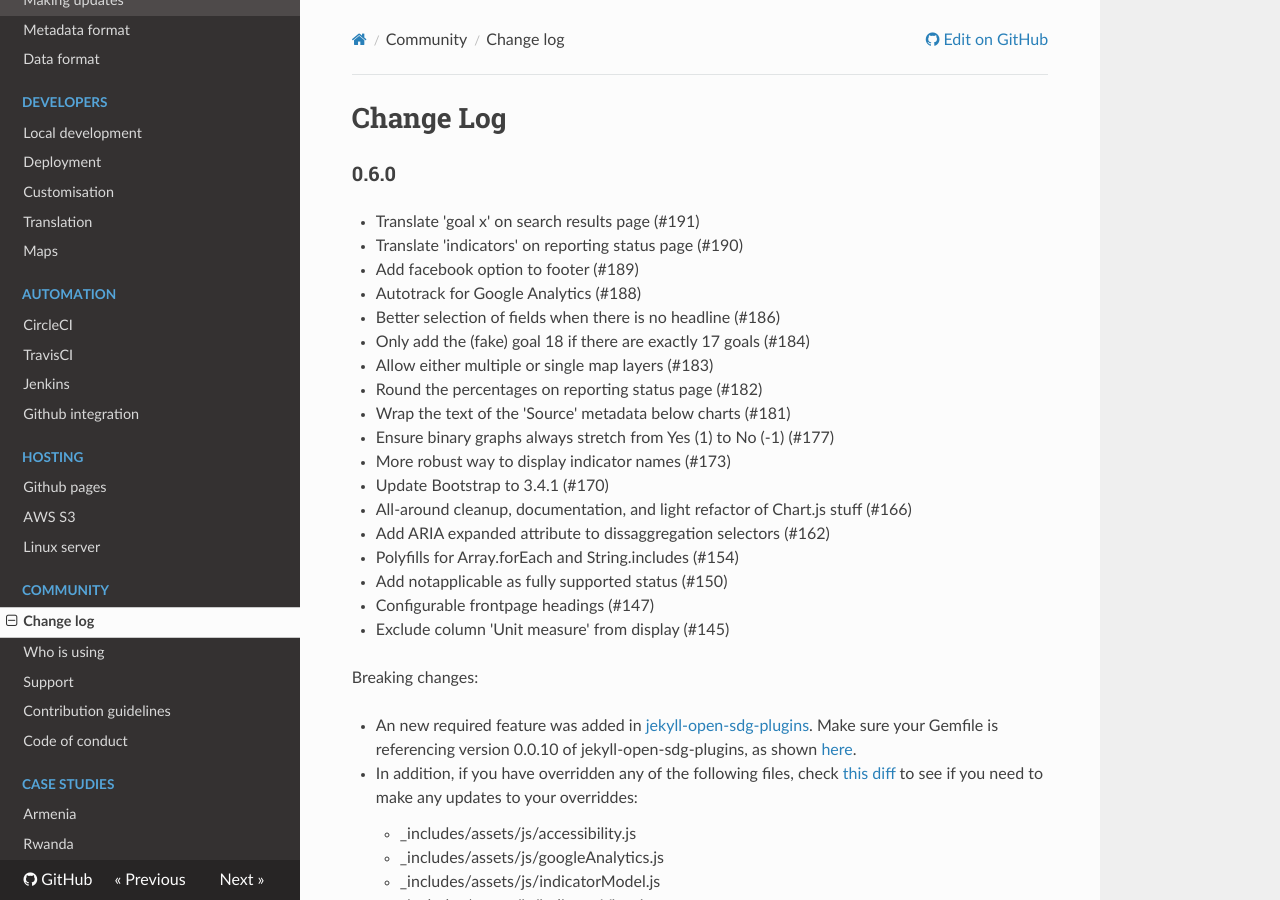
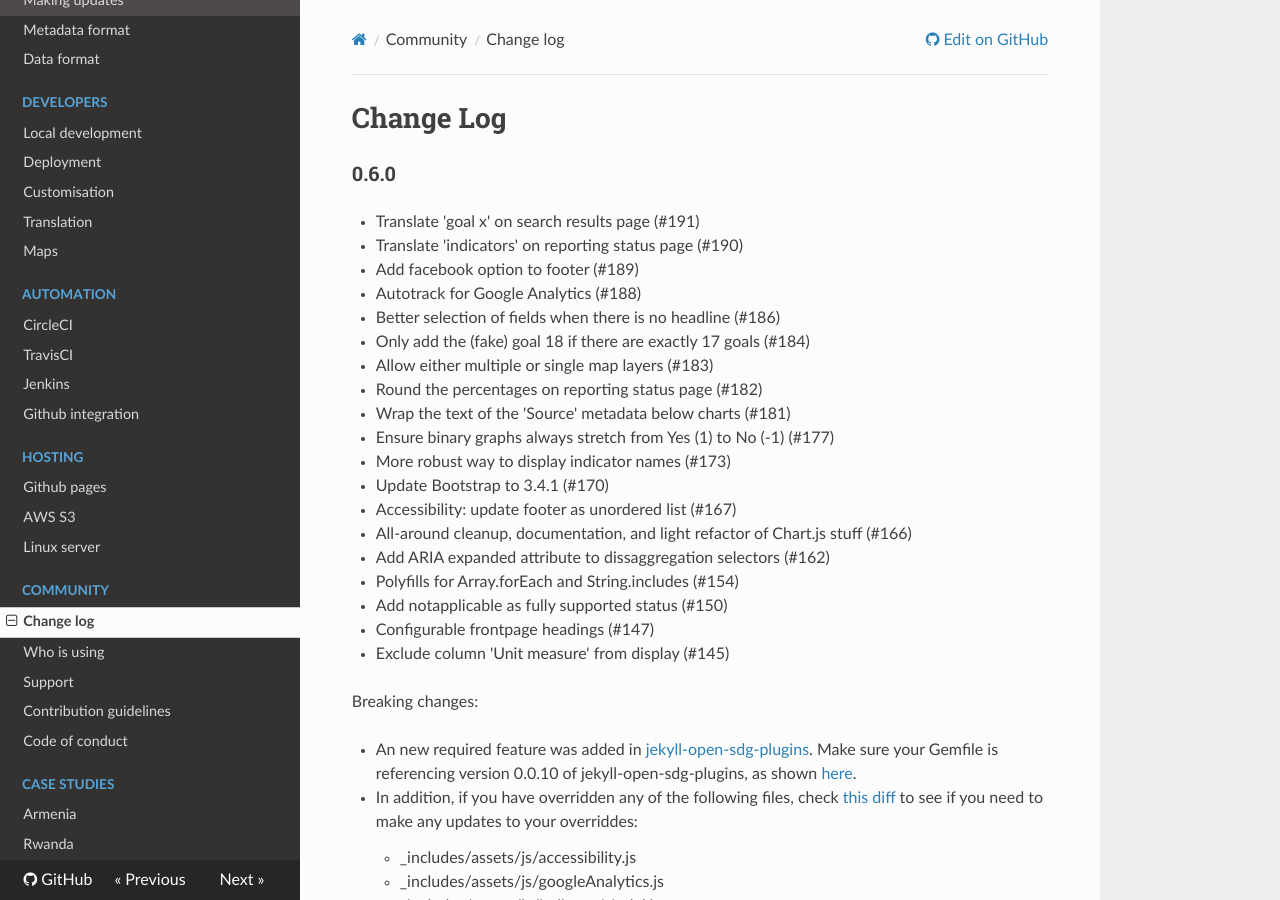
Before and after one commit to open-sdg/open-sdg, an MkDocs documentation site: the page built from docs/changelog.md, in a window 1280 px wide and 900 px high. Built offline with MkDocs 1.6.1, drawn with Linux system fonts in a browser that asks for light colours; nearby versions of some CDN libraries; old or Windows-style settings are respelled for this version of MkDocs.

Commit message:
Add footer ticket to release

```diff
--- a/docs/changelog.md
+++ b/docs/changelog.md
@@ -14,6 +14,7 @@
 * Ensure binary graphs always stretch from Yes (1) to No (-1) (#177)
 * More robust way to display indicator names (#173)
 * Update Bootstrap to 3.4.1 (#170)
+* Accessibility: update footer as unordered list (#167)
 * All-around cleanup, documentation, and light refactor of Chart.js stuff (#166)
 * Add ARIA expanded attribute to dissaggregation selectors (#162)
 * Polyfills for Array.forEach and String.includes (#154)
```
